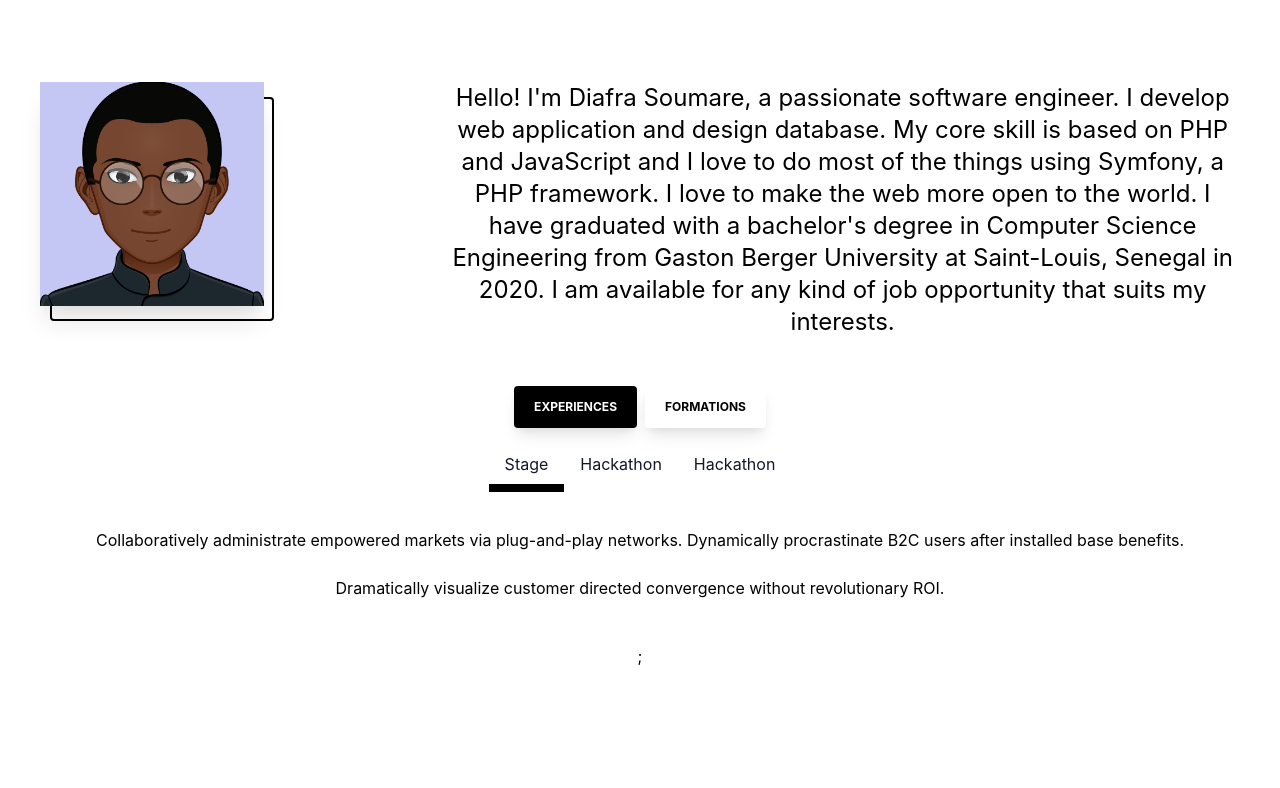
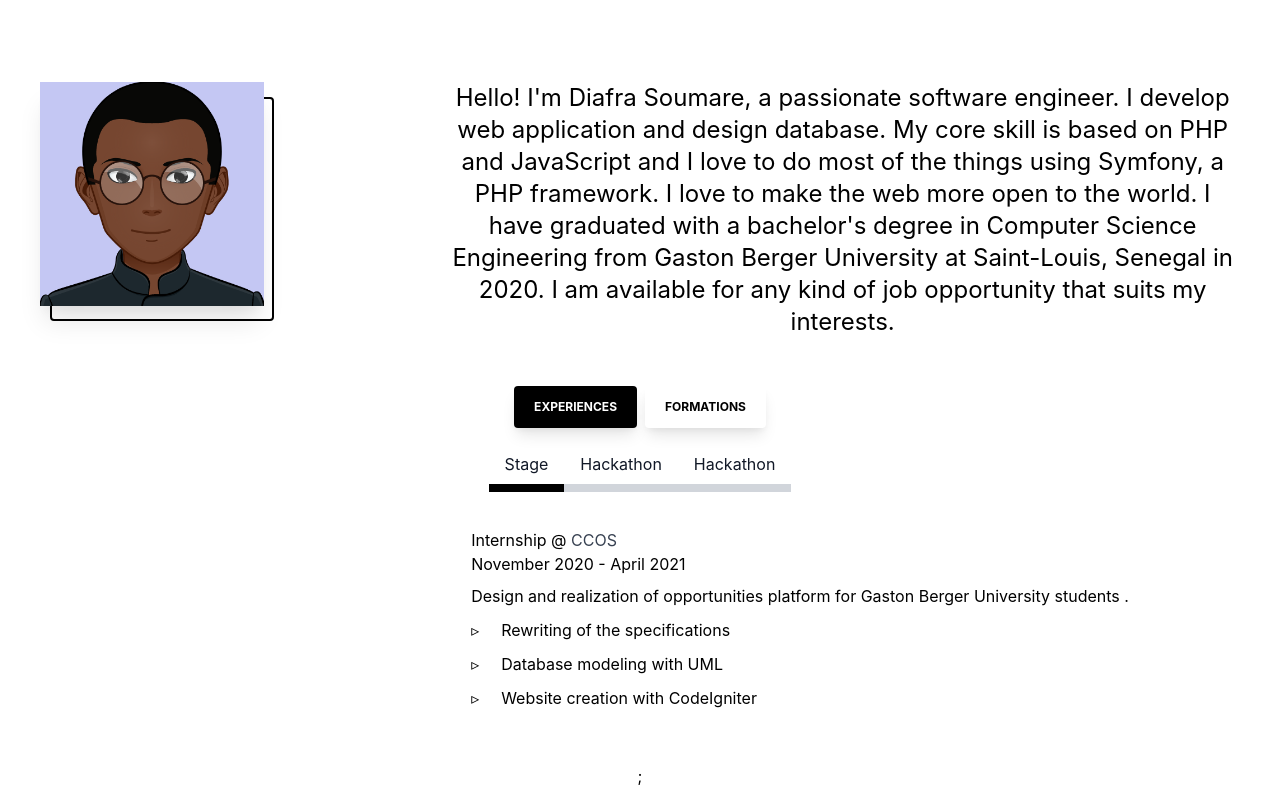
Before and after one commit to thediaf/portfolio, a React (Create React App) app: page / in a window 1280 px wide. Shown: the part 438-1226 px from the top of the page. Before the commit the page ends 1106 px from the top, so only its background shows below. Built offline with nearby package versions, Linux system fonts and the light colour scheme.

Commit message:
My experiences

```diff
--- a/package.json
+++ b/package.json
@@ -4,6 +4,7 @@
   "private": true,
   "dependencies": {
     "@craco/craco": "^6.4.2",
+    "@popperjs/core": "2.9.1",
     "@testing-library/jest-dom": "^5.11.4",
     "@testing-library/react": "^11.1.0",
     "@testing-library/user-event": "^12.1.10",
--- a/src/component/Tabs.js
+++ b/src/component/Tabs.js
@@ -56,7 +56,7 @@ const Tabs = ({ buttonColor, tabColor }) => {
 						<li class={"cursor-pointer py-2 px-4  border-b-8 text-gray-900 " +
 								(openTab === 1
 								? "border-" + tabColor
-								: " border-white")
+								: " border-gray-300")
 							}
 							onClick={e => {
 								e.preventDefault();
@@ -68,7 +68,7 @@ const Tabs = ({ buttonColor, tabColor }) => {
 						<li class={"cursor-pointer py-2 px-4  border-b-8 text-gray-900 " +
 								(openTab === 2
 								? "border-" + tabColor
-								: " border-white")
+								: " border-gray-300")
 							}
 							onClick={e => {
 								e.preventDefault();
@@ -80,7 +80,7 @@ const Tabs = ({ buttonColor, tabColor }) => {
 						<li class={"cursor-pointer py-2 px-4  border-b-8 text-gray-900 " +
 								(openTab === 3
 								? "border-" + tabColor
-								: " border-white")
+								: " border-gray-300")
 							}
 							onClick={e => {
 								e.preventDefault();
@@ -96,7 +96,7 @@ const Tabs = ({ buttonColor, tabColor }) => {
 						<li class={"cursor-pointer py-2 px-4  border-b-8 text-gray-900 " +
 								(openTab === 1
 								? "border-" + tabColor
-								: " border-white")
+								: " border-gray-300")
 							}
 							onClick={e => {
 								e.preventDefault();
@@ -121,41 +121,30 @@ const Tabs = ({ buttonColor, tabColor }) => {
 					</ul>
 				</div>
 			</div>
-				<div className="relative flex flex-col min-w-0 break-words bg-white w-auto items-center mb-6 ">
+			<div className="relative flex flex-col min-w-0 break-words bg-white w-auto items-center mb-6 ">
 				<div className="px-4 py-5 flex-auto">
 					<div className="tab-content tab-space">
-						<div className={openTab === 1 && openButton === 1 ? "block" : "hidden"} id="link1">
-							<p>
-								Collaboratively administrate empowered markets via
-								plug-and-play networks. Dynamically procrastinate B2C users
-								after installed base benefits.
-								<br />
-								<br /> Dramatically visualize customer directed convergence
-								without revolutionary ROI.
-							</p>
+						<div className={openTab === 1 && openButton === 1 ? "block text-justify lg:ml-80" : "hidden"} id="link1">
+							<h3>Internship @ <span className="text-gray-700">CCOS</span></h3>
+							<span>November 2020 - April 2021</span>
+							<p className="mt-2">Design and realization of opportunities platform  for Gaston Berger University students .</p>
+							<ul className="detail">
+								<li>Rewriting of the specifications</li>
+								<li>Database modeling with UML</li>
+								<li>Website creation with CodeIgniter</li>
+							</ul>
 						</div>
-						<div className={openTab === 2 && openButton === 1 ? "block" : "hidden"} id="link2">
-							<p>
-								Completely synergize resource taxing relationships via
-								premier niche markets. Professionally cultivate one-to-one
-								customer service with robust ideas.
-								<br />
-								<br />
-								Dynamically innovate resource-leveling customer service for
-								state of the art customer service.
-							</p>
+						<div className={openTab === 2 && openButton === 1 ? "block text-justify lg:ml-20" : "hidden"} id="link1">
+							<h3>Hackathon DevFest @ <span className="text-gray-700">Google Developer Group</span></h3>
+							<span>November 2020 - April 2021</span>
+							<p className="mt-2">Creation of a web application for school management</p>
 						</div>
-						<div className={openTab === 3 && openButton === 1 ? "block" : "hidden"} id="link1">
-							<p>
-								after installed base benefits.
-								Collaboratively administrate empowered markets via
-								plug-and-play networks. Dynamically procrastinate B2C users
-								<br />
-								<br /> Dramatically visualize customer directed convergence
-								without revolutionary ROI.
-							</p>
+						<div className={openTab === 3 && openButton === 1 ? "block text-justify lg:ml-64" : "hidden"} id="link1">
+							<h3>72h d'hackathon @ <span className="text-gray-700">CI UGB</span></h3>
+							<span>November 2020 - April 2021</span>
+							<p className="mt-2">Prototyping and creation of an application of classroom schedule management</p>
 						</div>
-						<div className={openTab === 1 && openButton === 2 ? "block" : "hidden"} id="link1">
+						<div className={openTab === 1 && openButton === 2 ? "block text-justify" : "hidden"} id="link1">
 							<p>
 								plug-and-play networks. Dynamically procrastinate B2C users
 								Collaboratively administrate empowered markets via
@@ -175,13 +164,9 @@ const Tabs = ({ buttonColor, tabColor }) => {
 								without revolutionary ROI.
 							</p>
 						</div>
-
 					</div>
 				</div>
-				</div>
-
-
-
+			</div>
 
         </div>
       </div>
--- a/src/index.css
+++ b/src/index.css
@@ -42,3 +42,25 @@ code {
     width: 100px;
   }
 }
+
+.detail{
+  padding: 0px;
+  margin: 0px;
+  list-style: outside none none;
+  font-size: var(--fz-lg);
+}
+
+.detail li{
+  position: relative;
+  padding-left: 30px;
+  margin-bottom: 10px;
+}
+.detail li:first-child{
+  margin-top: 10px;
+}
+.detail li::before{
+content: "▹";
+position: absolute;
+left: 0px;
+color: var(--green);
+}
```
Also changed, not shown: 2 other files (tests, documents, lock files or other folders).
